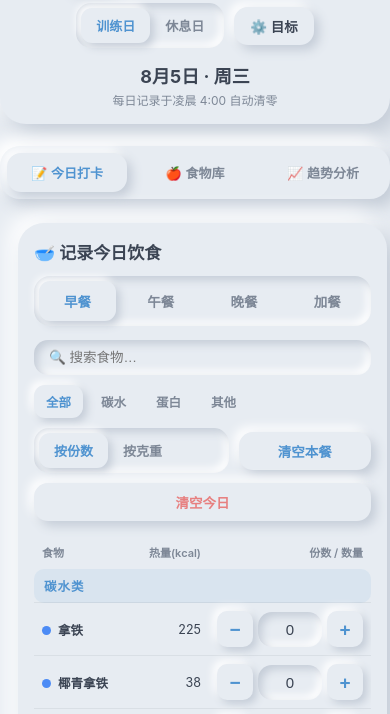
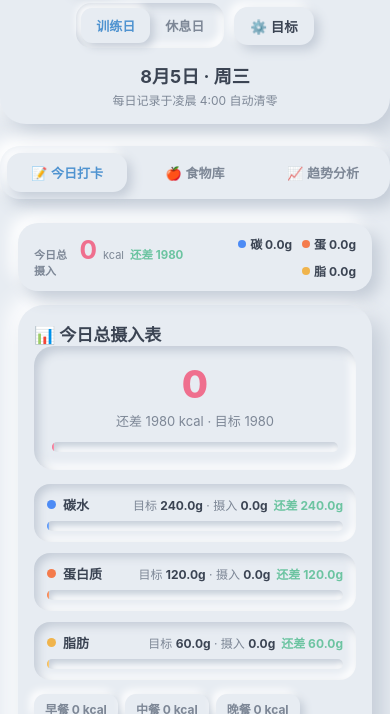
Before and after one commit to 2806942509-byte/diet-tracker, a plain HTML site: page index.html in a window 390 px wide. Shown: the part 99-813 px from the top of the page. Drawn offline with Linux system fonts and the light colour scheme.

Commit message:
Mobile: move daily summary to top + sticky bar

```diff
--- a/index.html
+++ b/index.html
@@ -168,6 +168,16 @@ tr.cat-head td{
 
 /* ---------- overview ---------- */
 .overview{position:sticky;top:18px}
+.mobile-summary{display:none}
+.mobile-summary .ms-main{display:flex;align-items:baseline;gap:6px;min-width:0}
+.mobile-summary .ms-label{font-size:11px;color:var(--muted);font-weight:700;margin-right:2px}
+.mobile-summary .ms-main b{font-size:26px;color:var(--k);line-height:1}
+.mobile-summary .ms-unit{font-size:11px;color:var(--muted)}
+.mobile-summary .ms-gap{font-size:11.5px;color:var(--accent2);font-weight:700;white-space:nowrap}
+.mobile-summary .ms-gap.over{color:var(--danger)}
+.mobile-summary .ms-macros{display:flex;gap:10px;flex-wrap:wrap;justify-content:flex-end}
+.mobile-summary .ms-m{display:inline-flex;align-items:center;gap:4px;font-size:12px;font-weight:700;color:var(--text);white-space:nowrap}
+.mobile-summary .ms-m i{width:8px;height:8px;border-radius:50%;display:inline-block}
 .kcal-hero{padding:18px;border-radius:20px;background:var(--card);box-shadow:inset 5px 5px 10px var(--dark),inset -5px -5px 10px var(--light);margin-bottom:14px;text-align:center}
 .kcal-num{font-size:44px;font-weight:800;color:var(--k);line-height:1.1}
 .kcal-sub{font-size:13px;color:var(--muted);margin:5px 0 12px}
@@ -274,8 +284,15 @@ tr.cat-head td{
 .toast.show{opacity:1;transform:translateX(-50%) translateY(0)}
 
 @media (max-width:1000px){
-  .today-layout,.library-layout{grid-template-columns:1fr}
-  .overview{position:static}
+  .library-layout{grid-template-columns:1fr}
+  .today-layout{display:flex;flex-direction:column}
+  .overview{order:-1;position:static}
+  .mobile-summary{
+    display:flex;align-items:center;justify-content:space-between;gap:10px;
+    position:sticky;top:10px;z-index:40;margin-bottom:14px;padding:12px 16px;
+    background:var(--bg);border-radius:20px;cursor:pointer;
+    box-shadow:8px 8px 16px var(--dark),-8px -8px 16px var(--light);
+  }
 }
 @media (max-width:640px){
   .app-header{justify-content:center;text-align:center}
@@ -337,6 +354,7 @@ tr.cat-head td{
 <main class="wrap">
   <!-- ================= 今日打卡 ================= -->
   <section id="tab-today" class="tab-panel active">
+    <div class="mobile-summary" id="mobileSummary"></div>
     <div class="today-layout">
       <div class="card">
         <div class="card-head-row">
@@ -673,6 +691,7 @@ function renderHeader(){
 function renderOverview(){
   const {total, mealTotals} = calcTotals();
   const t = getTargets();
+  renderMobileSummary(total, t);
   $('#ovKcal').textContent = fmtK(total.kcal);
   $('#ovKcalTarget').textContent = fmtK(t.kcal);
   const kgap = t.kcal - total.kcal;
@@ -706,6 +725,23 @@ function renderOverview(){
   btn.classList.toggle('checked', checked);
   btn.textContent = checked ? '✅ 今日已打卡' : '✅ 标记今日已打卡';
   $('#checkNote').textContent = '最近 7 天已打卡 '+countWeekChecks()+' 天';
+}
+function renderMobileSummary(total, t){
+  const el=$('#mobileSummary');
+  if(!el || getComputedStyle(el).display==='none') return;
+  const gap=t.kcal-total.kcal;
+  const gapTxt=gap>0?'还差 '+fmtK(gap):(gap<0?'超出 '+fmtK(-gap):'达标 🎉');
+  const gapCls=gap<0?'ms-gap over':'ms-gap';
+  el.innerHTML=`<div class="ms-main">
+      <span class="ms-label">今日总摄入</span>
+      <b>${fmtK(total.kcal)}</b><span class="ms-unit">kcal</span>
+      <span class="${gapCls}">${gapTxt}</span>
+    </div>
+    <div class="ms-macros">
+      <span class="ms-m"><i style="background:var(--c)"></i>碳 ${fmtNum(total.c)}g</span>
+      <span class="ms-m"><i style="background:var(--p)"></i>蛋 ${fmtNum(total.p)}g</span>
+      <span class="ms-m"><i style="background:var(--f)"></i>脂 ${fmtNum(total.f)}g</span>
+    </div>`;
 }
 function countWeekChecks(){
   let n=0;
@@ -1052,6 +1088,10 @@ $('#checkBtn').addEventListener('click',()=>{
   renderOverview();
   toast(rec.checked ? '🎉 打卡成功，坚持就是胜利！' : '已取消今日打卡');
 });
+$('#mobileSummary').addEventListener('click',()=>{
+  const ov=document.querySelector('.overview');
+  if(ov) ov.scrollIntoView({behavior:'smooth',block:'start'});
+});
 
 /* 食物库 */
 $('#libBody').addEventListener('click',e=>{
```
